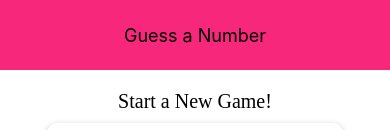
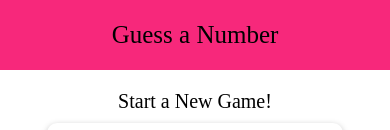
Before and after one commit to yuslianto/GuesANumber, a React Native app: screen / in a window 390 px wide. Shown: the top 130 px of the page. Built offline with nearby package versions, Linux system fonts and the light colour scheme.

Commit message:
adding local images

```diff
--- /dev/null
+++ b/src/Atom/BodyText.js
@@ -0,0 +1,20 @@
+import React from "react";
+import {
+    Text,
+    StyleSheet
+} from "react-native";
+
+const BodyText = (props) => {
+    return (
+        <Text {...props} style={{...styles.bodyText, ...props.style}}>{props.children}</Text>
+    );
+};
+
+const styles = StyleSheet.create({
+    bodyText: {
+        fontFamily: 'bold',
+        fontSize: 15,
+    }
+});
+
+export default BodyText;
--- /dev/null
+++ b/src/Atom/Title.js
@@ -0,0 +1,20 @@
+import React from "react";
+import {
+    Text,
+    StyleSheet
+} from "react-native";
+
+const Title = (props) => {
+    return (
+        <Text {...props} style={{...styles.title, ...props.style}}>{props.children}</Text>
+    );
+};
+
+const styles = StyleSheet.create({
+    title: {
+        fontFamily: 'bold',
+        fontSize: 25,
+    }
+});
+
+export default Title;
--- a/src/Molekul/Header.js
+++ b/src/Molekul/Header.js
@@ -6,11 +6,12 @@ import {
 } from "react-native";
 
 import Colors from '../Template/Constants/colors';
+import Title from '../Atom/Title';
 
 const Header = (props) => {
     return (
         <View style={styles.header}>
-            <Text style={styles.headerTitle}>{props.title}</Text>
+            <Title style={styles.headerTitle}>{props.title}</Title>
         </View>
     );
 };
@@ -26,7 +27,7 @@ const styles = StyleSheet.create({
     },
     headerTitle: {
         color: 'black',
-        fontSize: 18,
+        //fontSize: 18,
     }
 });
 
--- a/src/Pages/GameOverScreen.js
+++ b/src/Pages/GameOverScreen.js
@@ -3,15 +3,20 @@ import {
     View,
     Text,
     StyleSheet,
-    Button
+    Button,
+    Image,
 } from "react-native";
+
+import BodyText from '../Atom/BodyText';
+import Title from '../Atom/Title';
 
 const GameOverScreen = (props) => {
     return (
         <View style={styles.screen}>
-            <Text>The Game is Over!</Text>
-            <Text>Number of rounds: {props.roundsNumber}</Text>
-            <Text>Number was {props.userNumber}</Text>
+            <Title>The Game is Over!</Title>
+            <Image source={require('../Template/assets/images/success.png')}/>
+            <BodyText>Number of rounds: {props.roundsNumber}</BodyText>
+            <BodyText>Number was {props.userNumber}</BodyText>
             <Button
                 title="NEW GAME"
                 onPress={props.onRestart}
--- a/src/Pages/GameScreen.js
+++ b/src/Pages/GameScreen.js
@@ -9,6 +9,7 @@ import {
 
 import NumberContainer from '../Organisme/NumberContainer';
 import Card from '../Organisme/Card';
+import Title from '../Atom/Title';
 
 const generateRandomBetween = (min, max, exlude) => {
     min = Math.ceil(min);
@@ -59,7 +60,7 @@ const GameScreen = (props) => {
 
     return (
         <View style={styles.screen}>
-            <Text>Opponent's Guess</Text>
+            <Title>Opponent's Guess</Title>
             <NumberContainer>{currentGuess}</NumberContainer>
             <Card style={styles.buttonContainer}>
                 <Button
```
Also changed, not shown: src/Template/assets/images/success.png (added).
